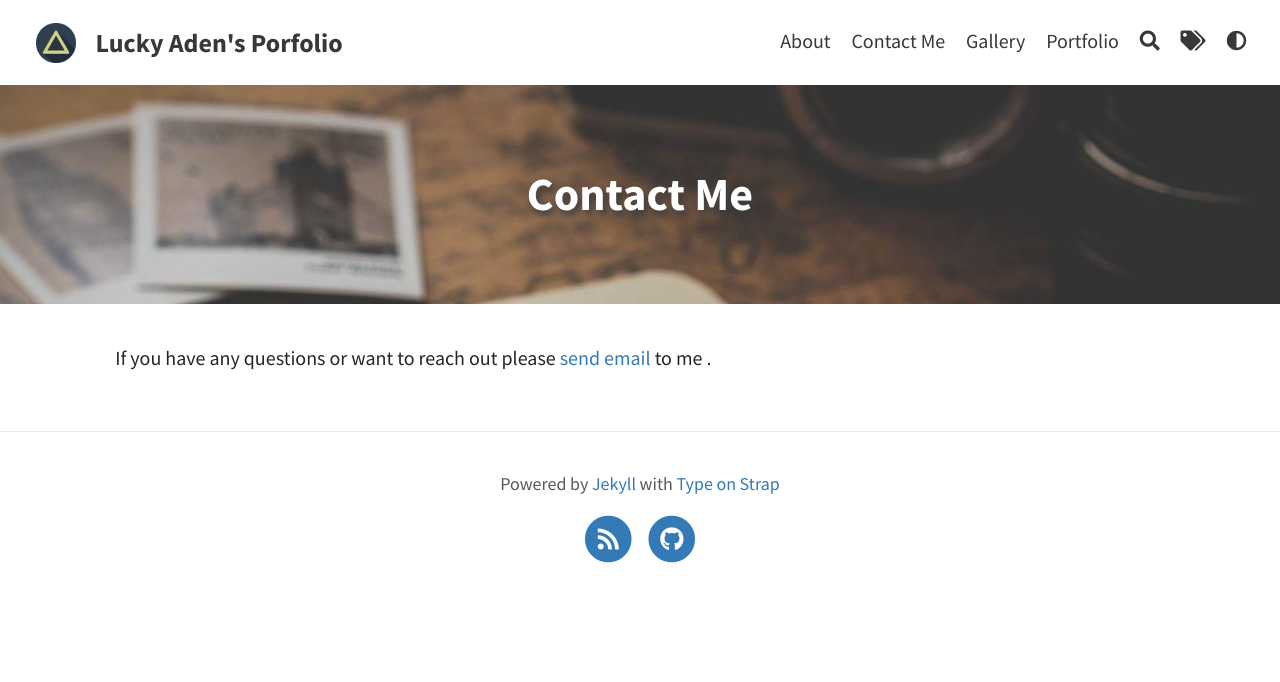
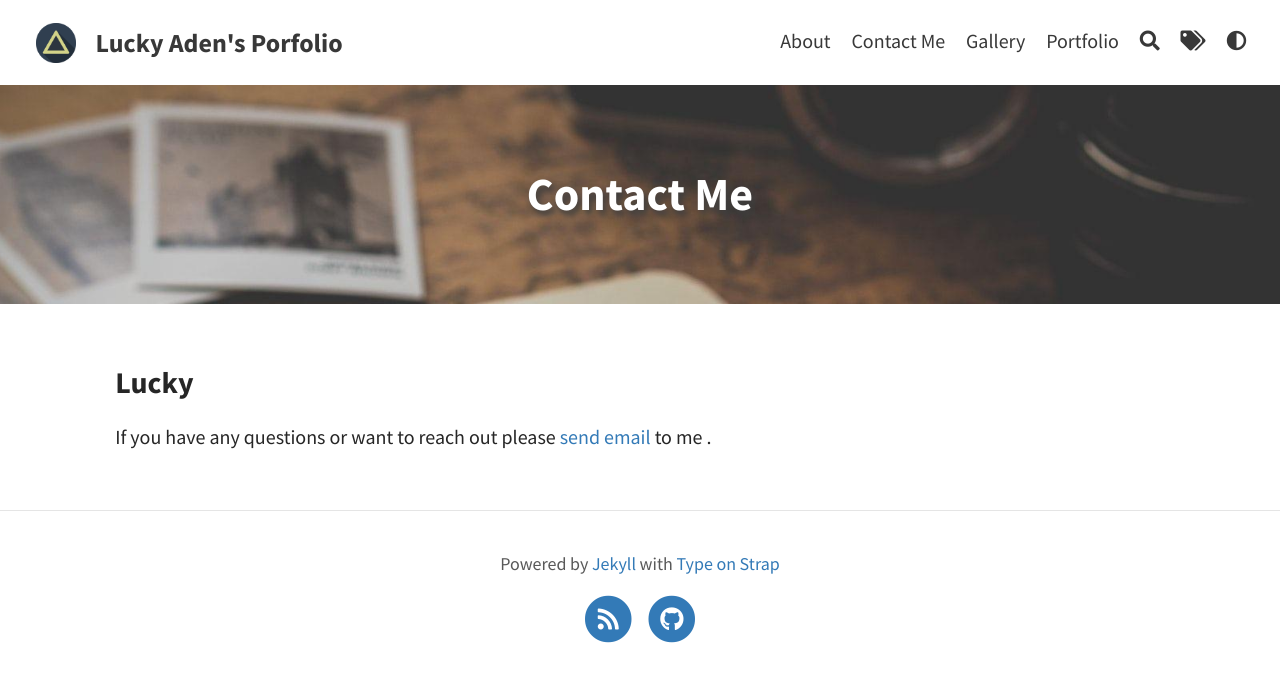
Before and after one commit to Luckyaden/personal_portfolio, a Jekyll site: the page built from pages/contact.md, in a window 1280 px wide. Shown: the top 682 px of the page. Built offline with Jekyll 4.4.1, drawn with Linux system fonts in a browser that asks for light colours.

Commit message:
added variable

```diff
--- a/pages/contact.md
+++ b/pages/contact.md
@@ -2,10 +2,12 @@
 layout: page
 title: "Contact Me"
 date: 2022-02-10 10:10:15 -0700
+author: Lucky
 categories: jekyll
 feature-img: "/assets/img/pexels/book-glass.jpeg"
 permalink: /:catergories/:date/:year/:month//:title/
 ---
+<h3>{{page.author}}</h3>
 
 If you have any questions or want to reach out please
 <a href="mailto:someone@example.com"> send email</a> to me .
```
